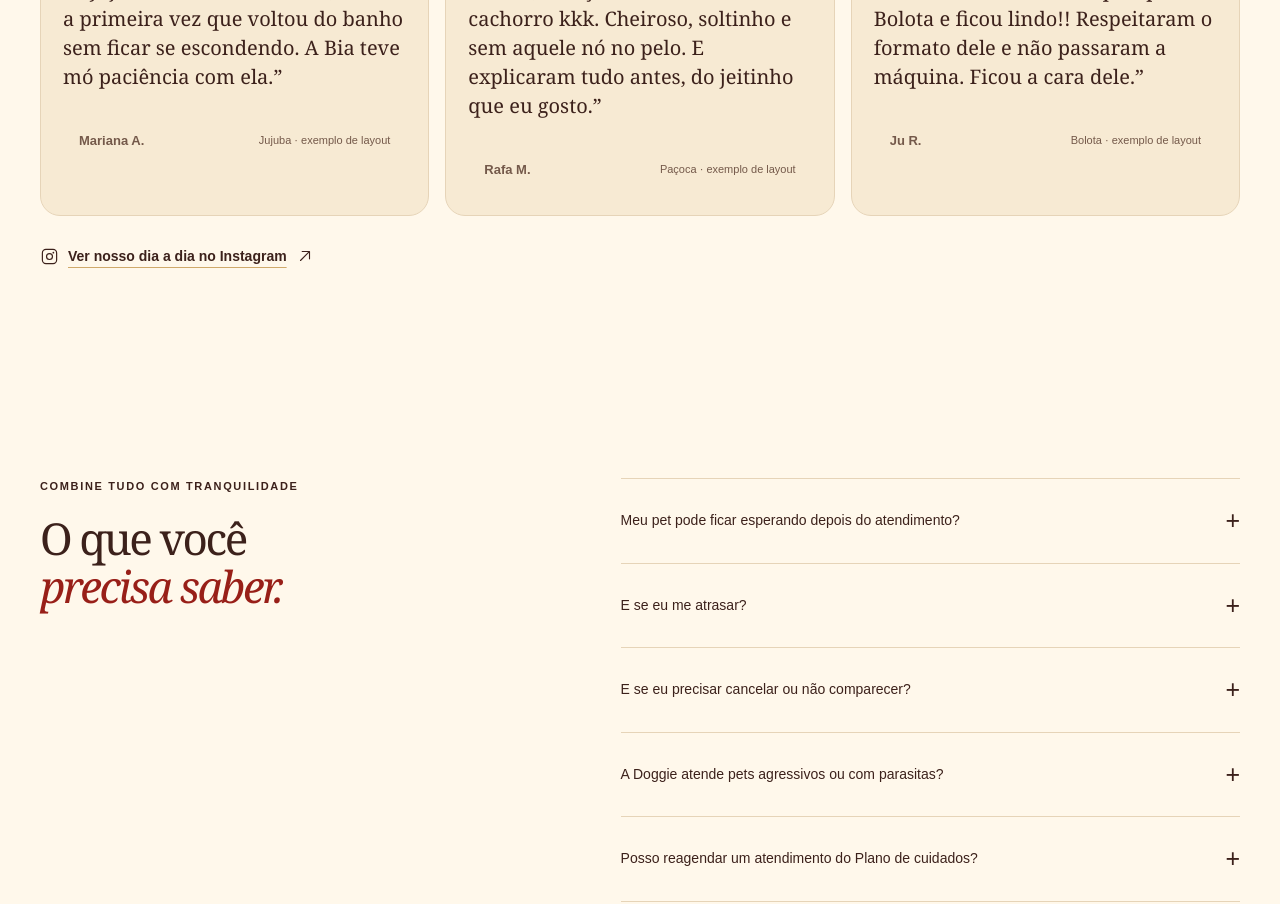
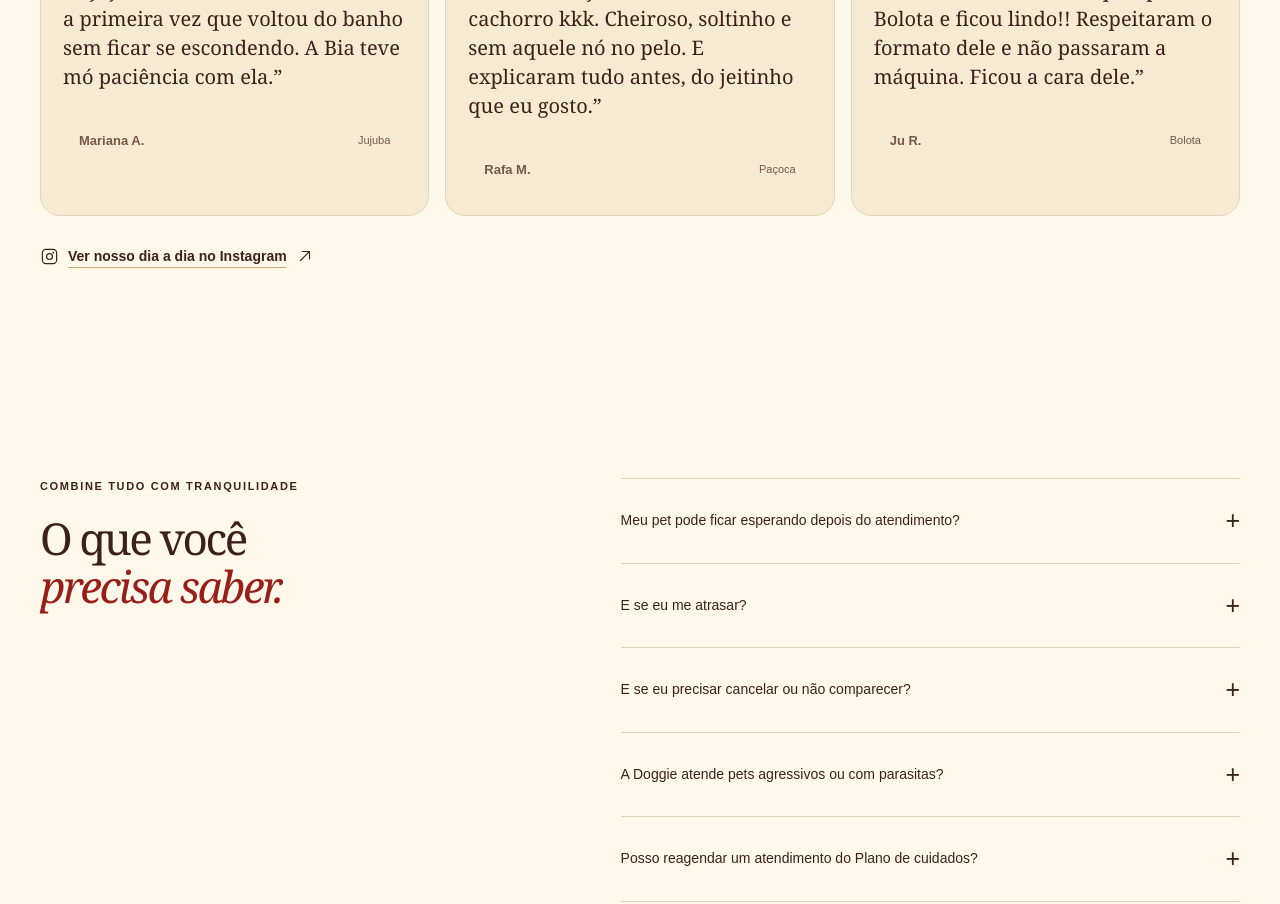
Before and after one commit to barcelos-lucas/doggie-lp, a React (Vite) app: page / in a window 1280 px wide. Shown: the part 6840-7744 px from the top of the page. Built offline with nearby package versions, Linux system fonts and the light colour scheme.

Commit message:
refine: simplificar identificacao dos comentarios

```diff
--- a/src/App.jsx
+++ b/src/App.jsx
@@ -208,7 +208,7 @@ function ReviewCard({ review, preview, hidden = false }) {
   return <figure className="review" aria-hidden={hidden || undefined}>
     <div className="stars" aria-label={`${review.rating} de 5 estrelas`}>{Array.from({ length: review.rating }, (_, i) => <Star key={i} weight="fill" size={18} aria-hidden="true" />)}</div>
     <blockquote>“{review.text}”</blockquote>
-    <figcaption><strong>{review.name}</strong><span>{review.pet} · {preview ? 'exemplo de layout' : `Google · ${review.date}`}</span></figcaption>
+    <figcaption><strong>{review.name}</strong><span>{preview ? review.pet : `${review.pet} · Google · ${review.date}`}</span></figcaption>
   </figure>;
 }
 
```
